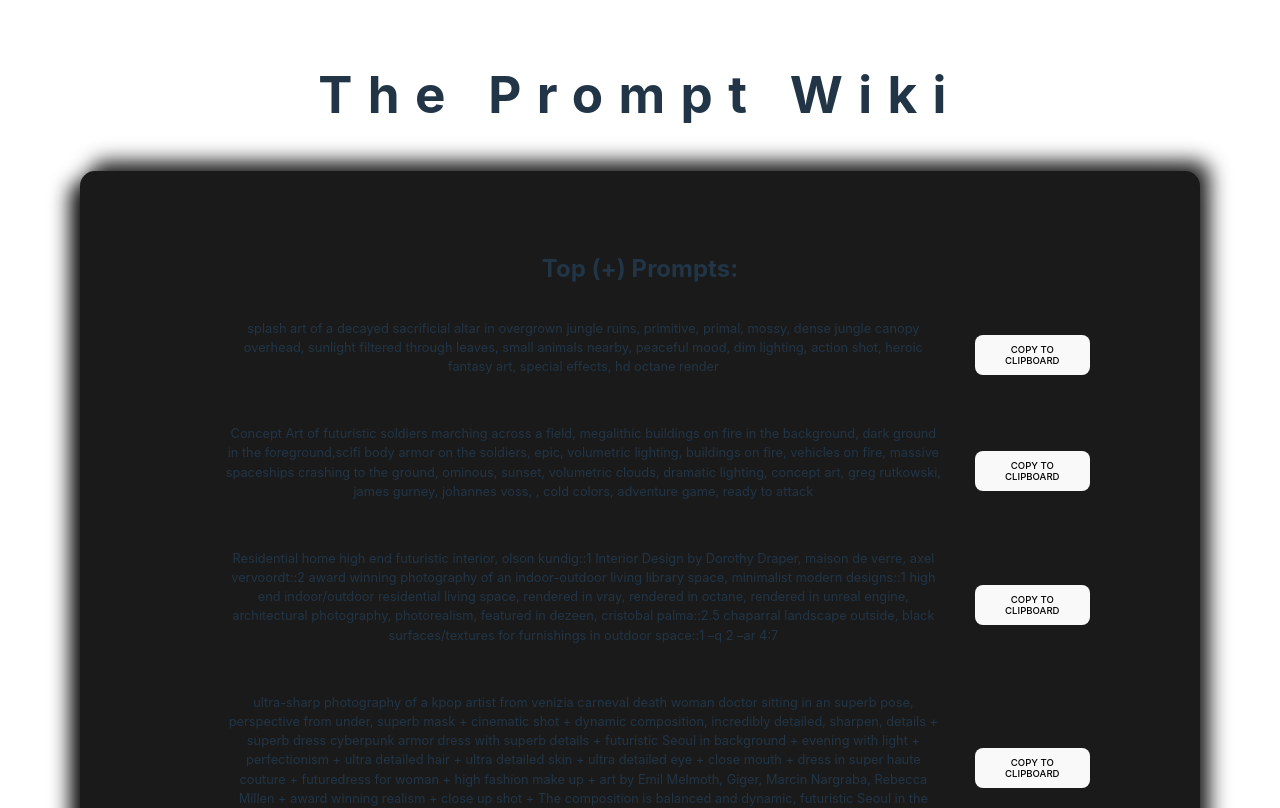
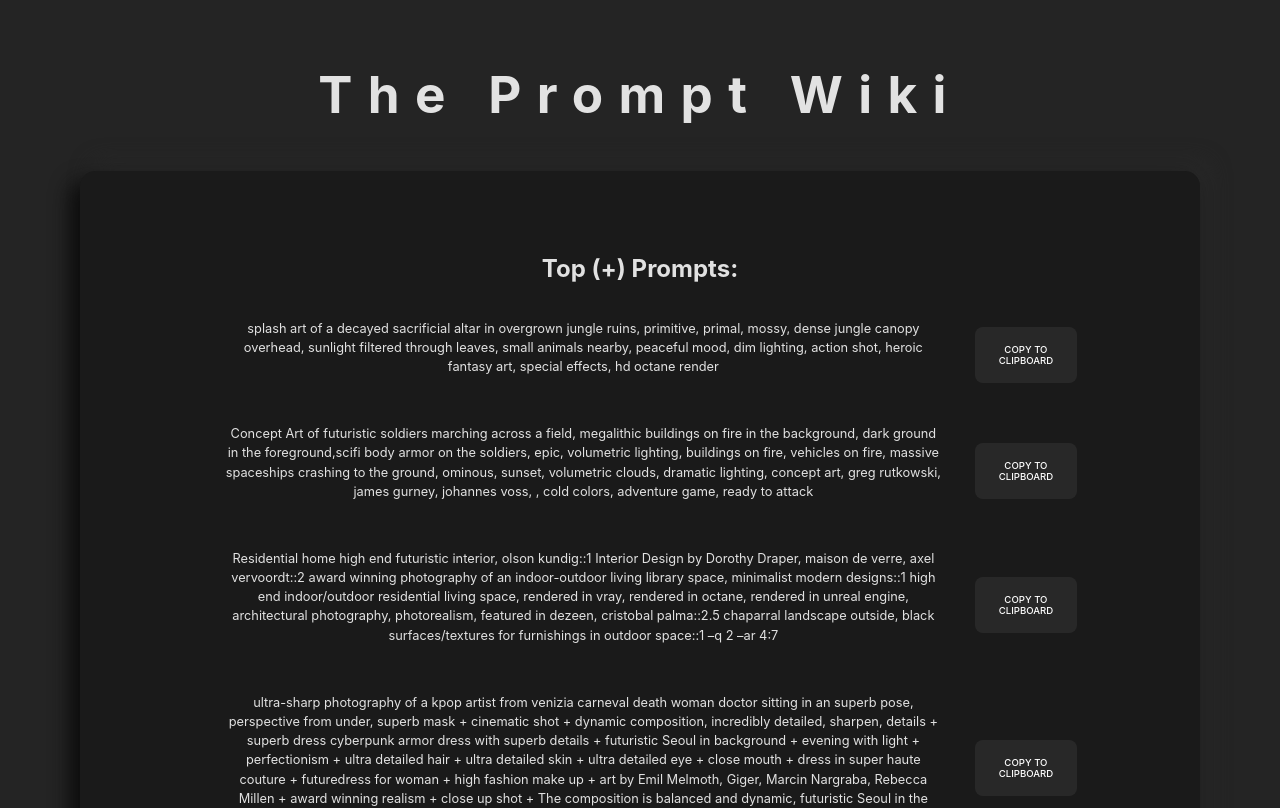
Before and after one commit to tflannagan/PromptWiki, a React (Vite) app in the folder Prompt Wiki/: page / in a window 1280 px wide. Shown: the top 808 px of the page. Built offline with nearby package versions, Linux system fonts and the light colour scheme.

Commit message:
updated ui fixes

```diff
--- a/Prompt Wiki/src/index.css
+++ b/Prompt Wiki/src/index.css
@@ -3,7 +3,7 @@
   line-height: 1.5;
   font-weight: 400;
 
-  color-scheme: light dark;
+  color-scheme: dark;
   color: rgba(255, 255, 255, 0.87);
   background-color: #242424;
 
@@ -69,9 +69,9 @@
   text-transform: uppercase;
   background-color: #323232a2;
   cursor: pointer;
-  width: 9vw;
-  height: 5vh;
-
+  width: 8vw;
+  height: 7vh;
+  color: #fff;
   transition: border-color 0.25s;
 }
 button:hover {
@@ -117,16 +117,3 @@
 .footer-sm {
   font-size: 0.6rem;
 }
-
-@media (prefers-color-scheme: light) {
-  :root {
-    color: #213547;
-    background-color: #ffffff;
-  }
-  a:hover {
-    color: #747bff;
-  }
-  button {
-    background-color: #f9f9f9;
-  }
-}
```
